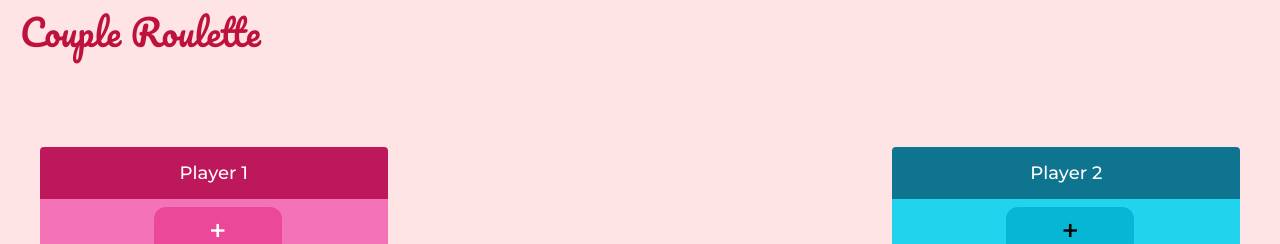
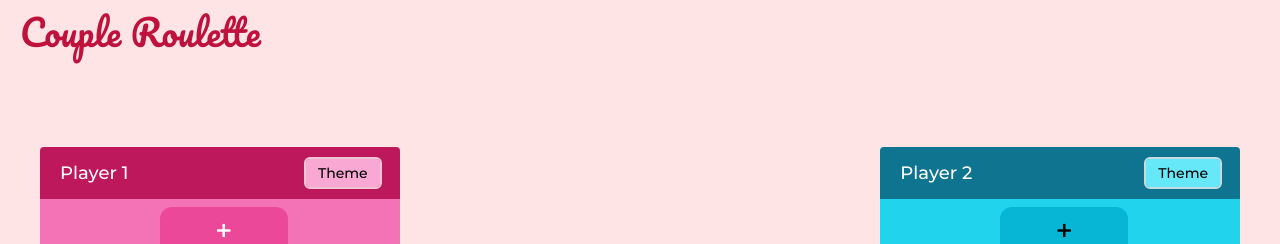
Before and after one commit to lorenzoa7/couple-wheel, a React (Create React App) app in the folder client/: page / in a window 1280 px wide. Shown: the top 244 px of the page. Built offline with nearby package versions, Linux system fonts and the light colour scheme.

Commit message:
Create theme selector button

```diff
--- a/client/src/pages/MainPage/GameConfiguration/index.jsx
+++ b/client/src/pages/MainPage/GameConfiguration/index.jsx
@@ -26,6 +26,10 @@ export default function GameConfiguration({ player = 'player1', mustSpin }) {
                         onKeyDown={handleKeyDown}
                         onClick={e => e.target.select()}
                     />
+
+                    <C.ThemeButton theme={playerData[player].theme}>
+                        Theme
+                    </C.ThemeButton>
                 </C.PlayerContainer>
 
                 <C.ActivitiesContainer theme={playerData[player].theme}>
--- a/client/src/pages/MainPage/GameConfiguration/styles.jsx
+++ b/client/src/pages/MainPage/GameConfiguration/styles.jsx
@@ -55,9 +55,10 @@ export const PlayerContainer = tw.div`
     )}
 
     p-3
+    px-5
     flex
     items-center
-    justify-center
+    justify-between
     text-lg
     font-medium
     text-white
@@ -126,7 +127,6 @@ export const PlayerInput = tw.input`
     text-lg
     font-medium
     text-white
-    text-center
     cursor-pointer
     duration-300
 
@@ -185,3 +185,25 @@ export const Label = tw.p`
     flex
     items-center
 `
+
+export const ThemeButton = tw.div`
+
+    ${(props) => (
+        (props.theme === 'cyan' && 'bg-cyan-300 hover:bg-cyan-400') ||
+        'bg-pink-300 hover:bg-pink-400'
+    )}
+
+    text-black
+    flex
+    items-center
+    justify-center
+    h-full
+    text-sm
+    px-3
+    rounded
+    cursor-pointer
+    outline
+    outline-2
+    outline-white/75
+    duration-300
+`
```
